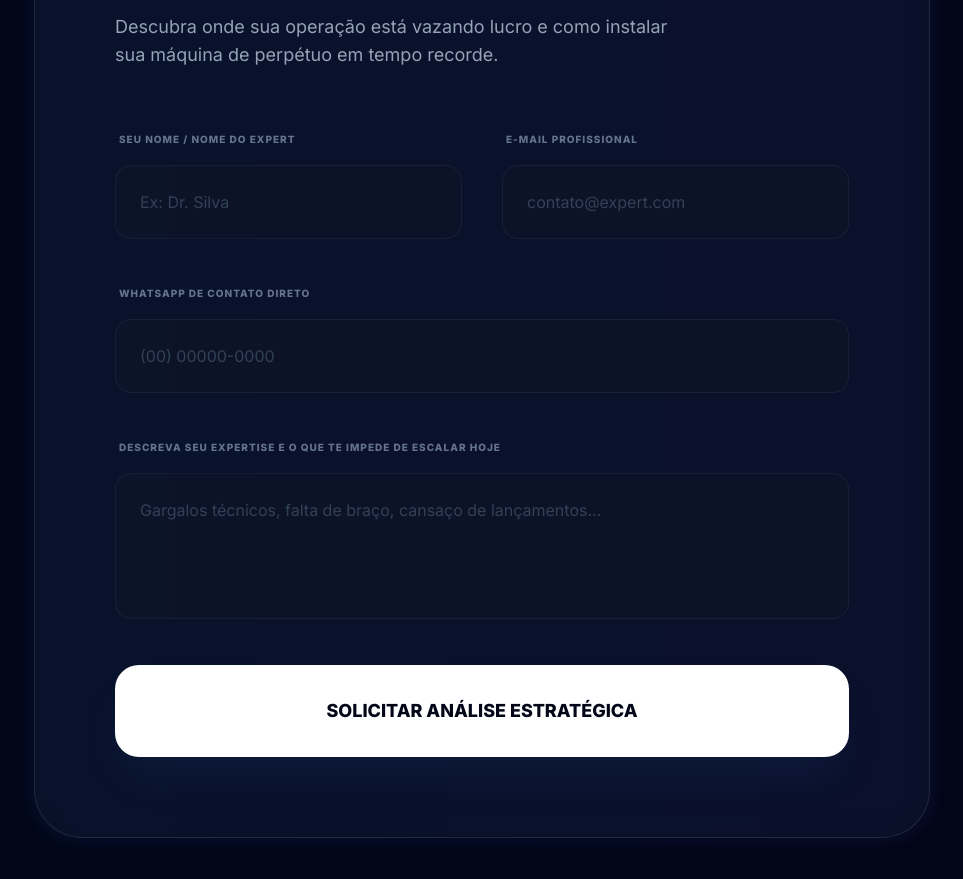
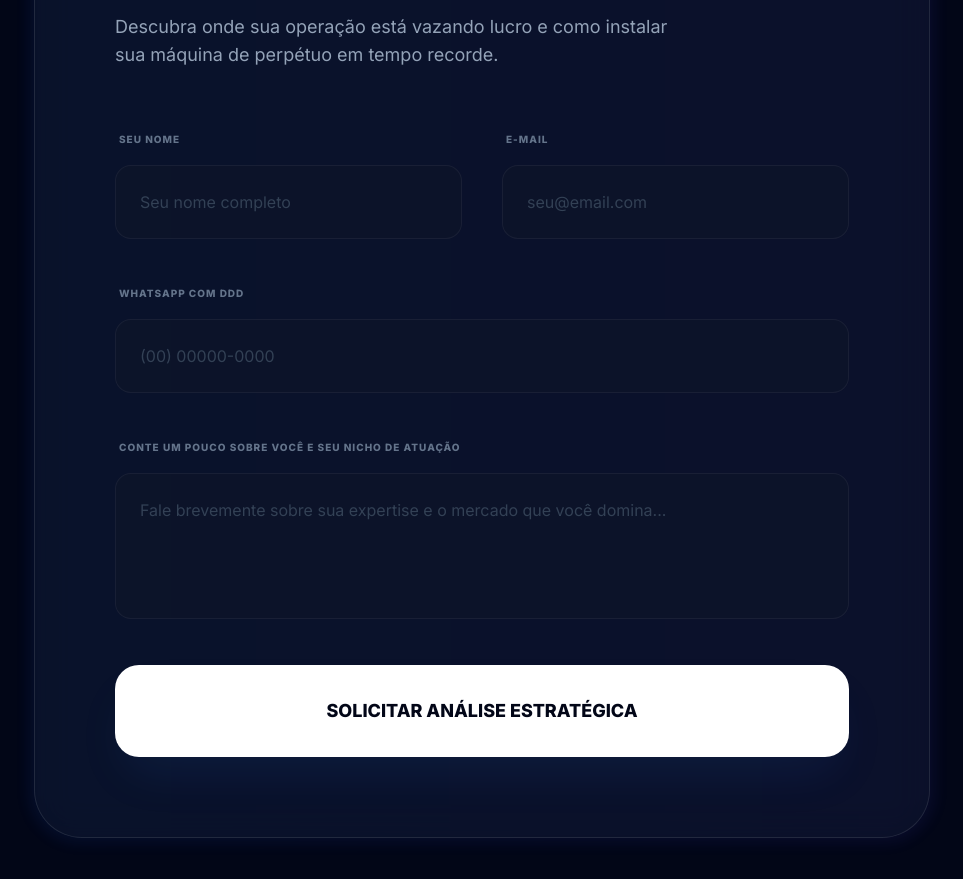
Before and after one commit to lcai-site/experts, a React (Vite) app: page / in a window 1280 px wide. Shown: the part 7600-8479 px from the top of the page, without its empty margins (158-1121 px from the left). Built offline with nearby package versions, Linux system fonts and the light colour scheme.

Commit message:
refactor: Simplify diagnostic form labels and placeholders
Adjusted the labels and placeholder text for the "Seu Nome / Nome do Expert" and "E-mail Profissional" fields in the AI Diagnostic component to be more concise and user-friendly.

```diff
--- a/components/AIDiagnostic.tsx
+++ b/components/AIDiagnostic.tsx
@@ -54,10 +54,10 @@ const AIDiagnostic: React.FC = () => {
             <form onSubmit={handleSubmit} className="space-y-10">
               <div className="grid md:grid-cols-2 gap-10">
                 <div className="space-y-4">
-                  <label className="text-[10px] font-black text-slate-500 uppercase tracking-widest ml-1">Seu Nome / Nome do Expert</label>
+                  <label className="text-[10px] font-black text-slate-500 uppercase tracking-widest ml-1">Seu Nome</label>
                   <input
                     type="text"
-                    placeholder="Ex: Dr. Silva"
+                    placeholder="Seu nome completo"
                     className="w-full bg-slate-900/60 border border-white/5 rounded-2xl p-6 text-white focus:ring-2 focus:ring-blue-500 outline-none transition-all placeholder:text-slate-700"
                     value={name}
                     onChange={(e) => setName(e.target.value)}
@@ -65,10 +65,10 @@ const AIDiagnostic: React.FC = () => {
                   />
                 </div>
                 <div className="space-y-4">
-                  <label className="text-[10px] font-black text-slate-500 uppercase tracking-widest ml-1">E-mail Profissional</label>
+                  <label className="text-[10px] font-black text-slate-500 uppercase tracking-widest ml-1">E-mail</label>
                   <input
                     type="email"
-                    placeholder="contato@expert.com"
+                    placeholder="seu@email.com"
                     className="w-full bg-slate-900/60 border border-white/5 rounded-2xl p-6 text-white focus:ring-2 focus:ring-blue-500 outline-none transition-all placeholder:text-slate-700"
                     value={email}
                     onChange={(e) => setEmail(e.target.value)}
@@ -78,7 +78,7 @@ const AIDiagnostic: React.FC = () => {
               </div>
 
               <div className="space-y-4">
-                <label className="text-[10px] font-black text-slate-500 uppercase tracking-widest ml-1">WhatsApp de Contato Direto</label>
+                <label className="text-[10px] font-black text-slate-500 uppercase tracking-widest ml-1">WhatsApp com DDD</label>
                 <input
                   type="tel"
                   placeholder="(00) 00000-0000"
@@ -90,10 +90,10 @@ const AIDiagnostic: React.FC = () => {
               </div>
 
               <div className="space-y-4">
-                <label className="text-[10px] font-black text-slate-500 uppercase tracking-widest ml-1">Descreva seu Expertise e o que te impede de escalar hoje</label>
+                <label className="text-[10px] font-black text-slate-500 uppercase tracking-widest ml-1">Conte um pouco sobre você e seu nicho de atuação</label>
                 <textarea
                   rows={4}
-                  placeholder="Gargalos técnicos, falta de braço, cansaço de lançamentos..."
+                  placeholder="Fale brevemente sobre sua expertise e o mercado que você domina..."
                   className="w-full bg-slate-900/60 border border-white/5 rounded-2xl p-6 text-white focus:ring-2 focus:ring-blue-500 outline-none resize-none transition-all placeholder:text-slate-700"
                   value={operation}
                   onChange={(e) => setOperation(e.target.value)}
```
